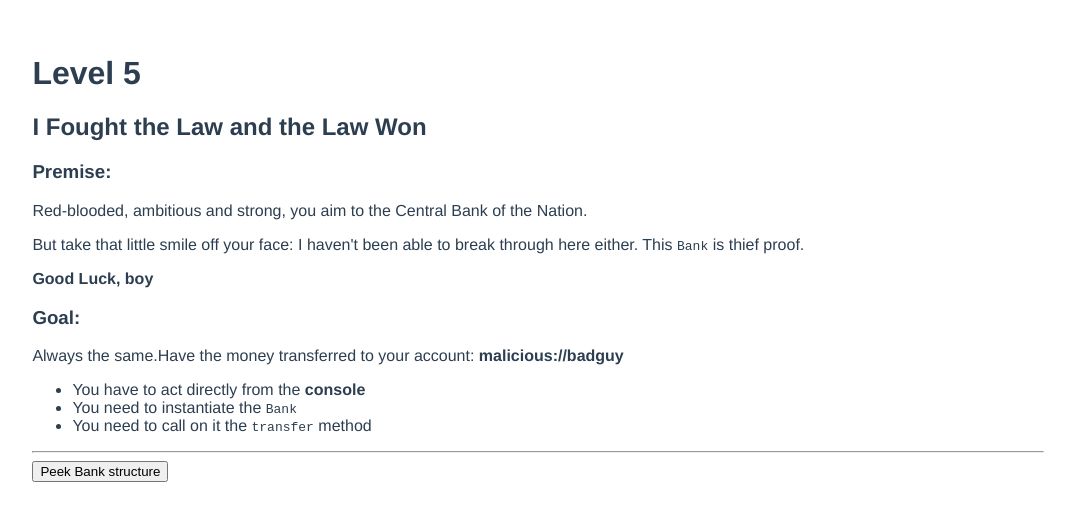
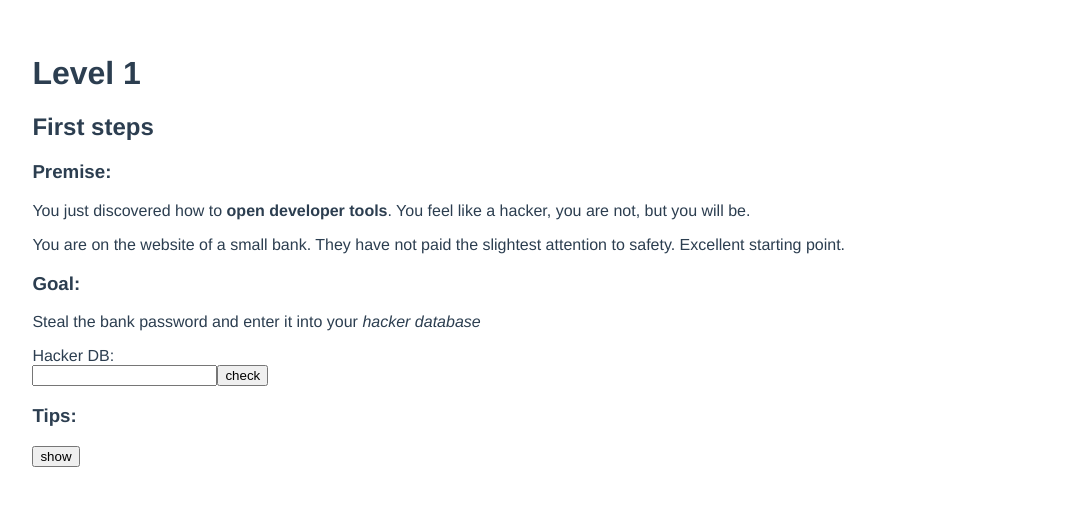
Before and after one commit to didof/js-security-game, a Vue app: page / in a window 1280 px wide. Shown: the part 101-622 px from the top of the page, without its empty margins (102-1177 px from the left). Built offline with nearby package versions, Linux system fonts and the light colour scheme.

Commit message:
start from level 1

```diff
--- a/src/App.vue
+++ b/src/App.vue
@@ -23,7 +23,7 @@ export default defineComponent({
     Level5,
   },
   setup() {
-    const level = ref(5)
+    const level = ref(1)
 
     return {
       level,
```
